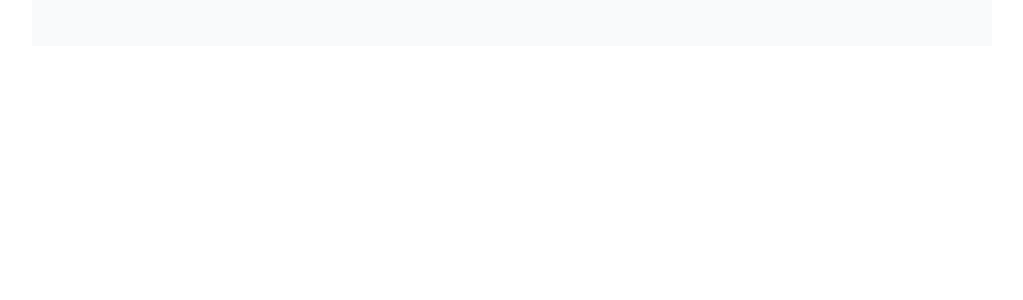
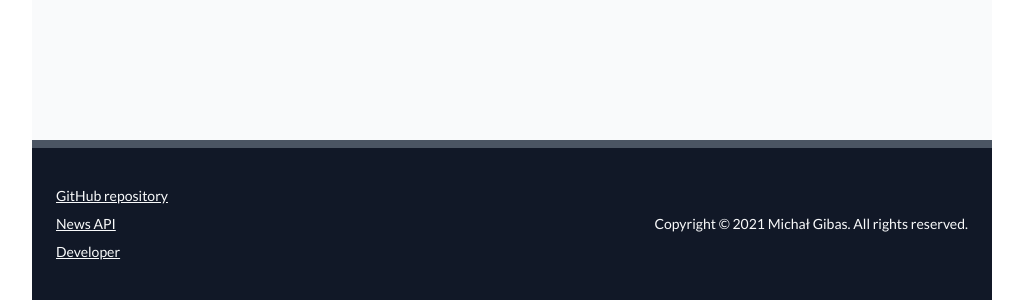
Before and after one commit to TheMadMike/m-news-app, a React (Create React App) app: page / in a window 1280 px wide. Shown: the part 754-1054 px from the top of the page, without its empty margins (128-1151 px from the left). Before the commit the page ends 800 px from the top, so only its background shows below. Built offline with nearby package versions, Linux system fonts and the light colour scheme.

Commit message:
Create Footer component

```diff
--- a/src/App.js
+++ b/src/App.js
@@ -1,9 +1,14 @@
 import Header from './components/Header';
+import Footer from './components/Footer';
 
 function App() {
   return (
     <div className="font-body w-full md:w-3/4 lg:w-3/4 mx-auto bg-gray-50 min-h-screen">
       <Header/>
+      <main className="min-h-screen">
+
+      </main>
+      <Footer/>
     </div>
   );
 }
--- /dev/null
+++ b/src/components/Footer.js
@@ -0,0 +1,22 @@
+const footerLinks = [
+    {href: '#', text: 'GitHub repository'},
+    {href: 'https://newsapi.org/', text: 'News API'},
+    {href: 'http://mgibas.me/', text: 'Developer'},
+];
+
+const Footer = () => {
+    return (
+        <footer className="flex w-full h-40 bg-gray-900 border-t-8 border-gray-600 justify-between text-xs md:text-sm text-gray-50">
+            <div className="px-6 my-auto flex-col">
+                { footerLinks.map((link) => {
+                    return <a className="transition duration-500 my-6 lg:my-2 block underline hover:text-gray-300" href={link.href}> {link.text} </a>;
+                })}
+            </div>
+            <div className="px-6 my-auto">
+                Copyright &copy; 2021 Michał Gibas. All rights reserved.
+            </div>
+        </footer>
+    );
+};
+
+export default Footer;
```
